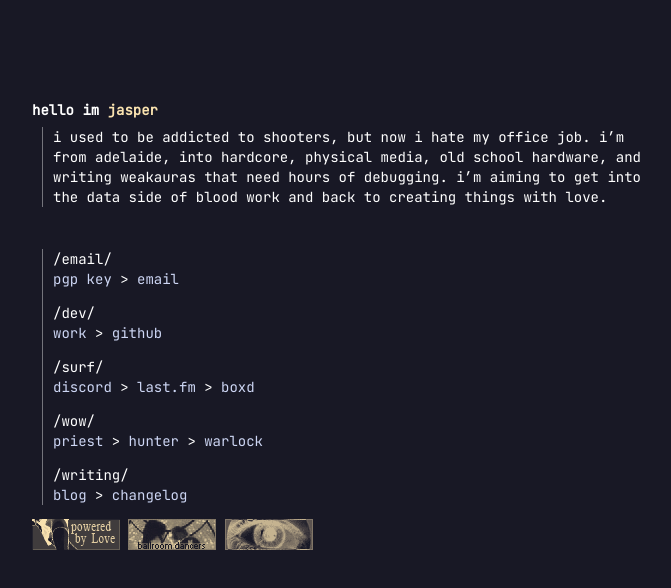
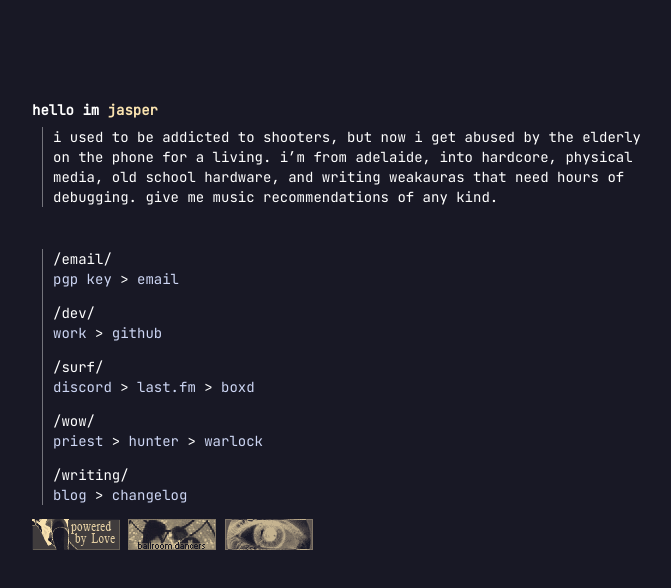
Before and after one commit to worldwidemisery/jasper.rip, a plain HTML site: page index.html in a window 1280 px wide. Shown: the whole page, without its empty margins (68-739 px from the left). Drawn offline with Linux system fonts and the light colour scheme.

Commit message:
updated intro

```diff
--- a/index.html
+++ b/index.html
@@ -17,9 +17,9 @@
     <div id="background-mocha"></div>
     <div class="info">
       <code>
-        i used to be addicted to shooters, but now i hate my office job.
+        i used to be addicted to shooters, but now i get abused by the elderly on the phone for a living.
         i’m from adelaide, into hardcore, physical media, old school hardware, and writing weakauras that need hours of debugging.
-        i’m aiming to get into the data side of blood work and back to creating things with love.
+        give me music recommendations of any kind.
       </code>
     </div>
 
```
